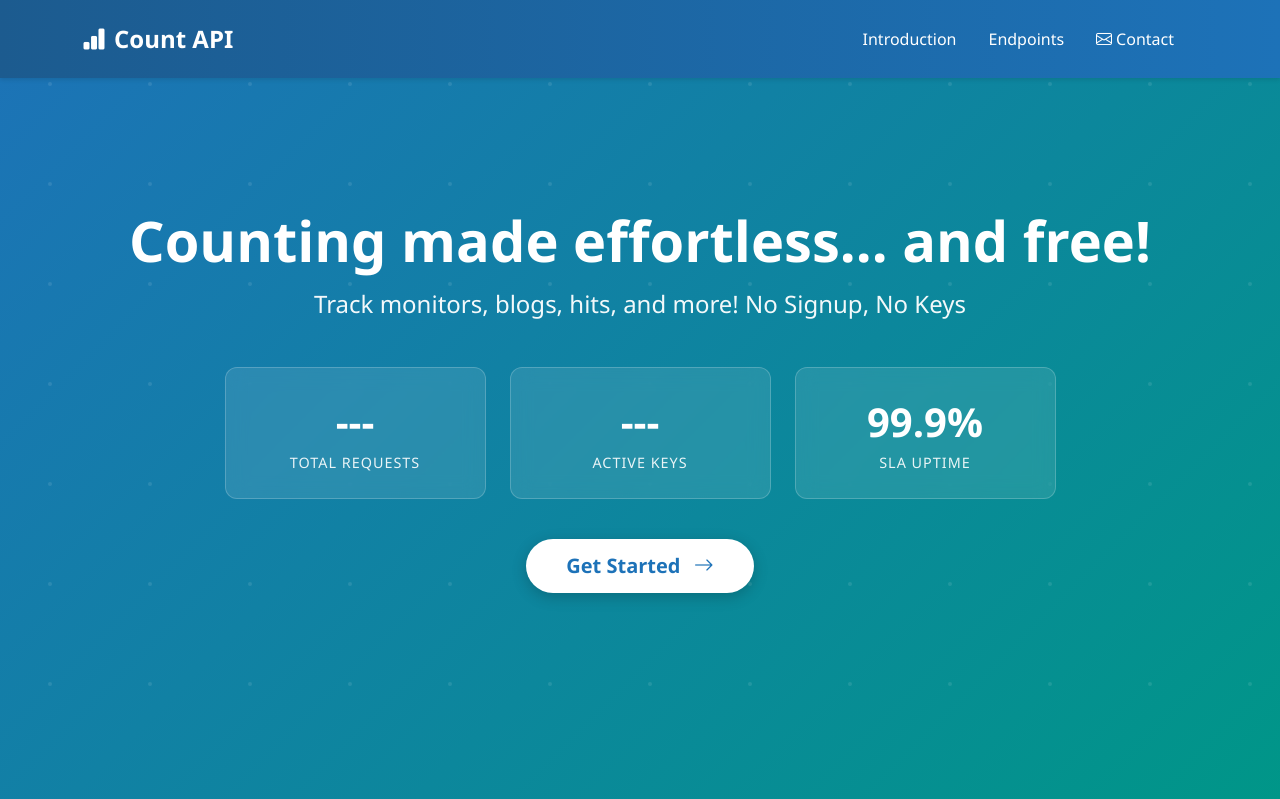
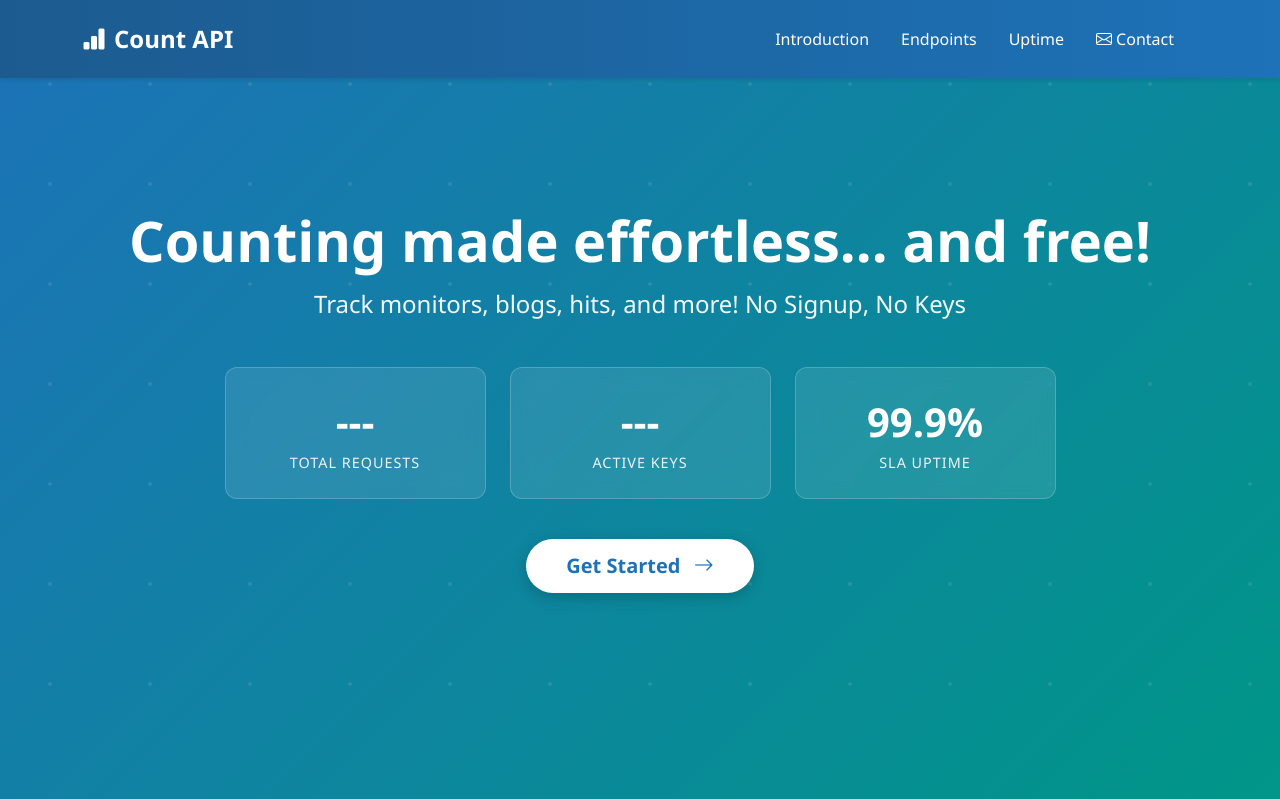
Before and after one commit to syntaxerror019/countapi, a Flask app: page / in a window 1280 px wide. Shown: the top 799 px of the page. Run offline with Flask 3, Linux system fonts and the light colour scheme; data that the repository does not hold is empty.

Commit message:
Add Uptime link to navigation menu

```diff
--- a/api/templates/index.html
+++ b/api/templates/index.html
@@ -297,6 +297,9 @@
                     </li>
                     <li class="nav-item">
                         <a class="nav-link" href="#endpoints">Endpoints</a>
+                    </li>
+                    <li class="nav-item">
+                        <a class="nav-link" href="https://uptime.mileshilliard.com/">Uptime</a>
                     </li>
                     <li class="nav-item">
                         <a class="nav-link" href="mailto:miles@mileshilliard.com">
```
